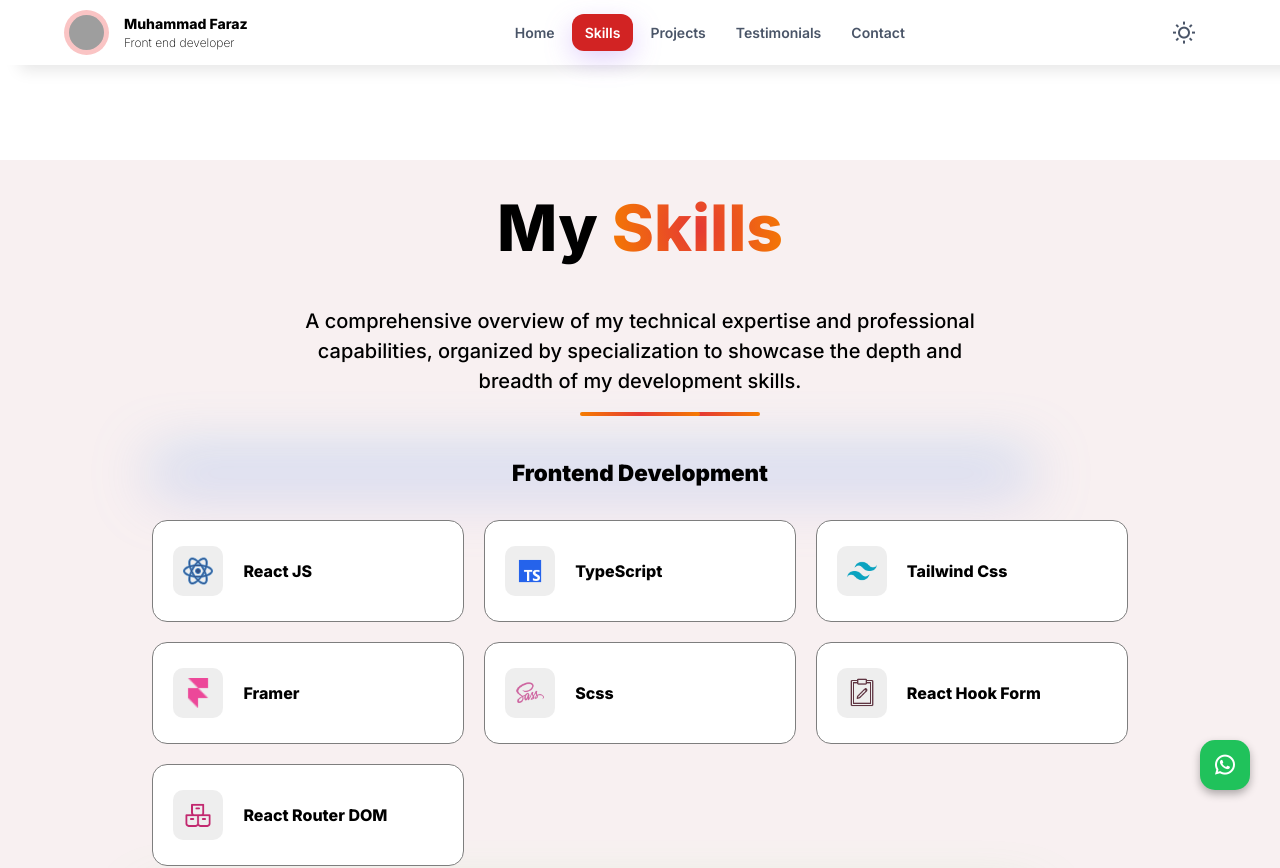
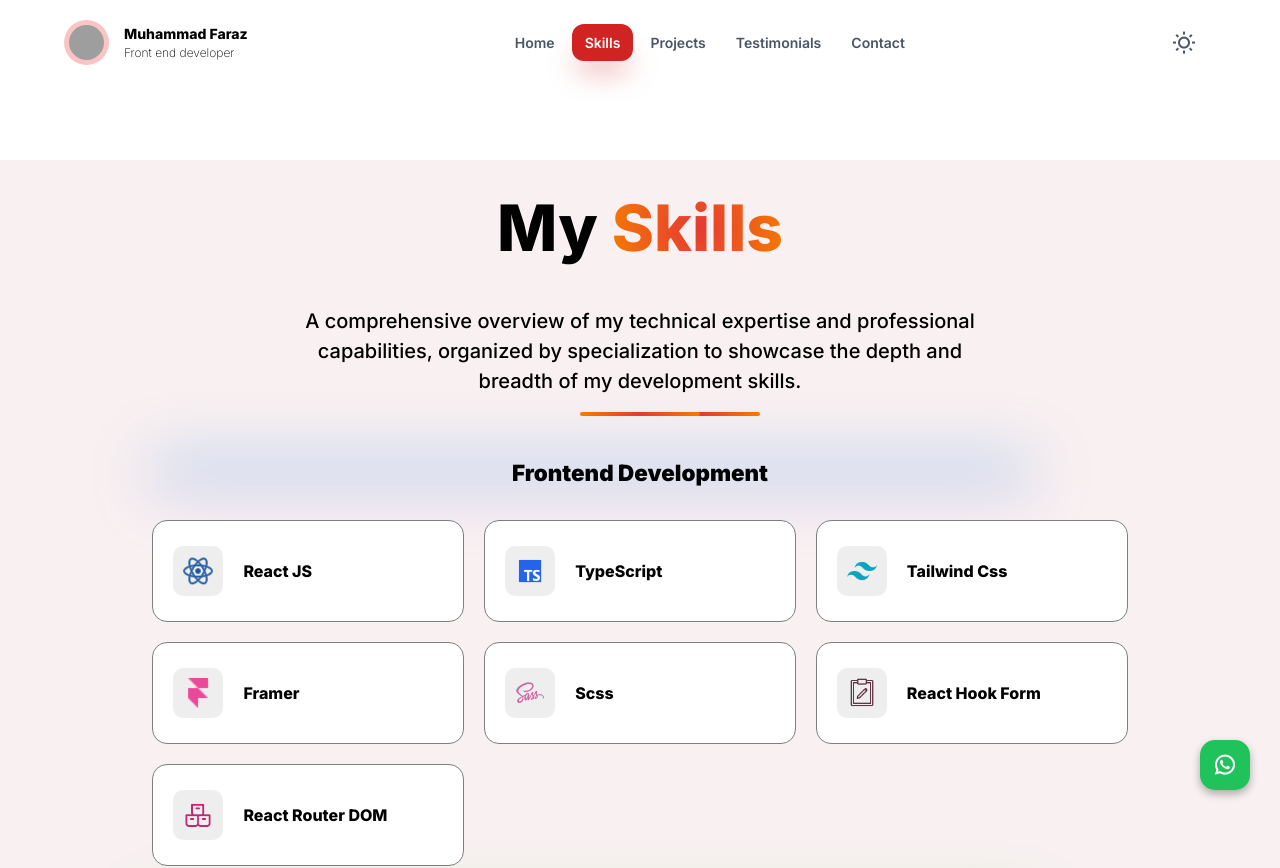
Before and after one commit to farazazeem-6/Framer-motion-website, a React (Vite) app: page /skills in a window 1280 px wide. Shown: the top 868 px of the page. Built offline with nearby package versions, Linux system fonts and the light colour scheme; grey boxes are pictures that could not be loaded.

Commit message:
small fixes

```diff
--- a/src/App.css
+++ b/src/App.css
@@ -70,8 +70,8 @@
   --gradient-blue: rgba(63, 94, 251, 1);
   --gradient-pink: rgba(252, 70, 107, 1);
   --gradient-rose: rgb(219, 112, 133);
-  --glow-purple-start: rgba(124, 58, 237, 0.6);
-  --glow-purple-mid: rgba(124, 58, 237, 0.3);
+  --glow-purple-start: rgba(94, 14, 233, 0.6);
+  --glow-purple-mid: rgba(92, 17, 221, 0.3);
   --hover-overlay: rgba(255, 255, 255, 0.1);
   --hover-overlay-dark: rgba(94, 92, 92, 0.1);
   --border-purple: #4c3f6c;
@@ -91,7 +91,14 @@
   --skill-hover: #f8f5f5;
   --calc-box: #ffffff;
   --hero-body-color: #fff;
-  --header-bg: rgba(255, 255, 255, 0.9);
+  --header-bg: rgba(255, 255, 255, 0.8);
+  /* --header-bg: linear-gradient(
+    to right,
+    rgba(255, 255, 255, 0.95) 0%,
+    rgba(255, 255, 255, 0.95) 40%,
+    rgba(255, 255, 255, 0.7) 60%,
+    rgba(255, 255, 255, 0.5) 100%
+  ); */
   --header-shadow-color: rgba(0, 0, 0, 0.1);
   --mobile-menu-bg: rgba(255, 255, 255, 0.95);
   --sidebar-footer-bg: #f8f9fa;
--- a/src/components/Header/Header.module.css
+++ b/src/components/Header/Header.module.css
@@ -7,9 +7,9 @@
 
 .Header {
   background-color: var(--header-bg);
-  backdrop-filter: blur(10px) brightness(1.1);
+  /* backdrop-filter: blur(10px) brightness(1.1); */
   z-index: 100;
-  padding: 10px 5%;
+  padding: 20px 5%;
   position: fixed;
   left: 0;
   right: 0;
@@ -17,7 +17,7 @@
   display: flex;
   align-items: center;
   justify-content: space-between;
-  box-shadow: var(--header-shadow-color) 20px 5px 15px;
+  /* box-shadow: var(--header-shadow-color) 20px 5px 15px; */
 }
 
 /* header css for full screen  */
--- a/src/components/Header/NavButton/NavButton.module.css
+++ b/src/components/Header/NavButton/NavButton.module.css
@@ -16,7 +16,8 @@
 .navButtons ul li:not(.activeLink li):hover {
   background-color: var(--not-active-btn);
   backdrop-filter: blur(10px) brightness(1.1);
-  color: #fff;
+  color: var(--white-color);
+  /* color: black; */
 }
 .activeLink li {
   background-color: var(--purple-button-color);
@@ -27,17 +28,18 @@
 .activeLink li::after {
   content: "";
   position: absolute;
-  bottom: -10px;
+  bottom: -5px;
   left: 50%;
   transform: translateX(-50%);
-  width: 90%;
-  height: 30px;
-  background: linear-gradient(
+  width: 80%;
+  height: 7px;
+  /* background: linear-gradient(
     to bottom,
     var(--glow-purple-start) 0%,
     var(--glow-purple-mid) 50%,
-    transparent 100%
-  );
+    transparent 30%
+  ); */
+  background: var(--purple-button-color);
   filter: blur(15px);
   z-index: -1;
   pointer-events: none;
--- a/src/components/Hero/Hero.jsx
+++ b/src/components/Hero/Hero.jsx
@@ -24,14 +24,14 @@
   }, []);
 
   return (
-    //here in hero container ,there was a class name 'h-screen'.i remove it to fix too much margin bottom of hero section  issue.
+    //here in hero container ,there was a class name 'h-screen'.I remove it to fix too much margin bottom of hero section  issue.
     <div className={`relative  w-full ${styles.heroContainer}`}>
       <div
         className={cn(
           "absolute inset-0",
           "[background-size:20px_20px]",
           "[background-image:radial-gradient(#d4d4d4_1px,transparent_1px)]",
-          "dark:[background-image:radial-gradient(#404040_1px,transparent_1px)]"
+          "dark:[background-image:radial-gradient(rgba(212,212,212,0.2)_1px,transparent_.8px)]"
         )}
       />
 
@@ -75,7 +75,11 @@
             MERN Stack, TypeScript, React, Redux Toolkit, GSAP, Tailwind CSS,
             BootStrap, React Hook Form, and Framer Motion.
           </p>
-          <button onClick={()=>navigate('/resume')} className={styles.resumeBtn} role="button">
+          <button
+            onClick={() => navigate("/resume")}
+            className={styles.resumeBtn}
+            role="button"
+          >
             Explore Resume
           </button>
         </div>
--- a/src/components/Hero/Hero.module.css
+++ b/src/components/Hero/Hero.module.css
@@ -18,6 +18,8 @@
   color: var(--white-color);
   font-size: 3.8rem;
   font-weight: 800;
+  /* color: #d4d4d4; */
+  /* color: #404040; */
 }
 .motionText {
   margin-left: 15px;
@@ -114,6 +116,7 @@
   border: 10px solid var(--purple-button-color);
   transition: all 0.3s ease-in-out;
   animation: float 3s ease-in-out infinite;
+  box-shadow: 0 0 20px rgba(0, 0, 0, 0.3);
 }
 
 /* floating label css  */
--- a/src/main.jsx
+++ b/src/main.jsx
@@ -48,9 +48,7 @@
       },
       {
         path: "contact",
-        element: (
-            <Contact />
-        ),
+        element: <Contact />,
       },
       {
         path: "resume",
```
